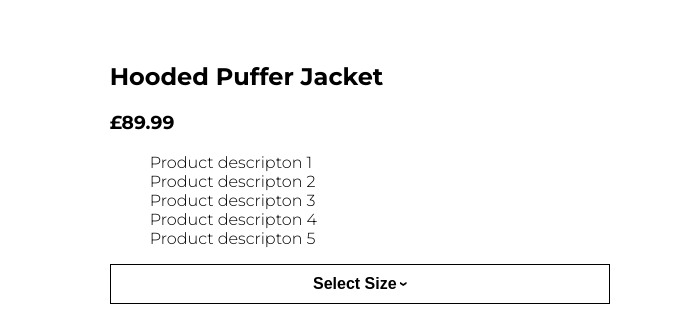
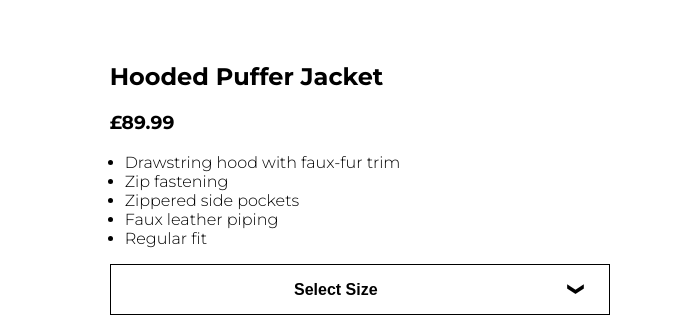
Before and after one commit to Annie1790/Team-7, a plain HTML site: page desktop_home/productpage.html in a window 1280 px wide. Shown: the part 211-542 px from the top of the page, 587-1280 px from the left. Drawn offline with nearby package versions, Linux system fonts and the light colour scheme.

Commit message:
added product description, adjusted size button

```diff
--- a/desktop_home/productpage.html
+++ b/desktop_home/productpage.html
@@ -106,17 +106,17 @@
       <div class="product-info">
         <h2>Hooded Puffer Jacket</h2>
         <h3>£89.99</h3>
-        <ul>
-          <li>Product descripton 1</li>
-          <li>Product descripton 2</li>
-          <li>Product descripton 3</li>
-          <li>Product descripton 4</li>
-          <li>Product descripton 5</li>
+        <ul class="product-description">
+          <li>Drawstring hood with faux-fur trim</li>
+          <li>Zip fastening</li>
+          <li>Zippered side pockets</li>
+          <li>Faux leather piping</li>
+          <li>Regular fit</li>
         </ul>
         <!-- Dropdown Menu -->
         <div class="size-dropdown">
           <button class="size-dropbtn">
-            Select Size <span class="dropbtn-arrow">&#8250;</span>
+            Select Size <span class="dropbtn-arrow">&#10095;</span>
           </button>
           <div class="size-drop-content">
             <p class="dropdown-size">Small</p>
--- a/desktop_home/style.css
+++ b/desktop_home/style.css
@@ -401,14 +401,13 @@ section {
   right: 2%;
 }
 
-/* Google Fonts Heart Icon */
-.material-symbols-outlined {
-  font-variation-settings: "FILL" 1, "wght" 400, "GRAD" 0, "opsz" 48;
-  color: rgb(139, 139, 139);
+.product-description li {
+  padding-left: 0;
+  list-style-type: disc;
 }
 
-.material-symbols-outlined:hover {
-  color: red;
+.product-description {
+  padding-left: 15px;
 }
 
 /* Size Dropdown Menu */
@@ -416,12 +415,13 @@ section {
   background-color: #fff;
   border: #000 1px solid;
   width: 100%;
-  position: relative;
-  display: inline-block;
+  text-align: end;
 }
 
 .dropbtn-arrow {
   display: inline-block;
+  padding: 5px;
+  margin-left: 40%;
   transform: rotate(90deg);
 }
 
@@ -431,7 +431,7 @@ section {
   background-color: rgb(230, 230, 230);
   min-width: 500px;
   box-shadow: 0px 8px 16px 0px rgba(0, 0, 0, 0.2);
-  /* z-index: 1; */
+  z-index: 1;
 }
 
 .size-dropdown:hover .size-drop-content {
@@ -455,6 +455,16 @@ section {
   margin-top: 30px;
 }
 
+/* Google Fonts Heart Icon */
+.material-symbols-outlined {
+  font-variation-settings: "FILL" 1, "wght" 400, "GRAD" 0, "opsz" 48;
+  color: rgb(139, 139, 139);
+}
+
+.material-symbols-outlined:hover {
+  color: red;
+}
+
 /************************************************************************/
 /*Footer*/
 footer {
```
